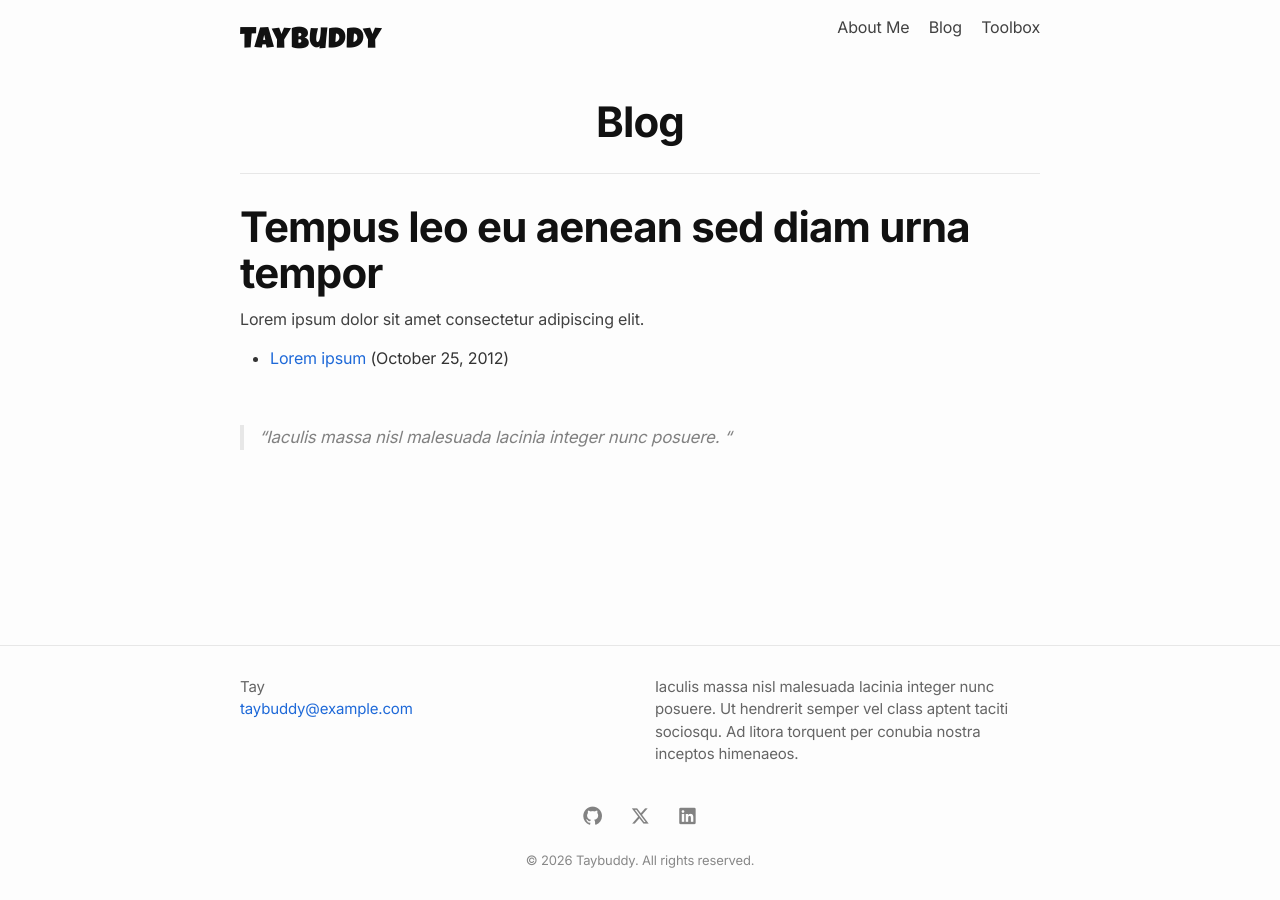
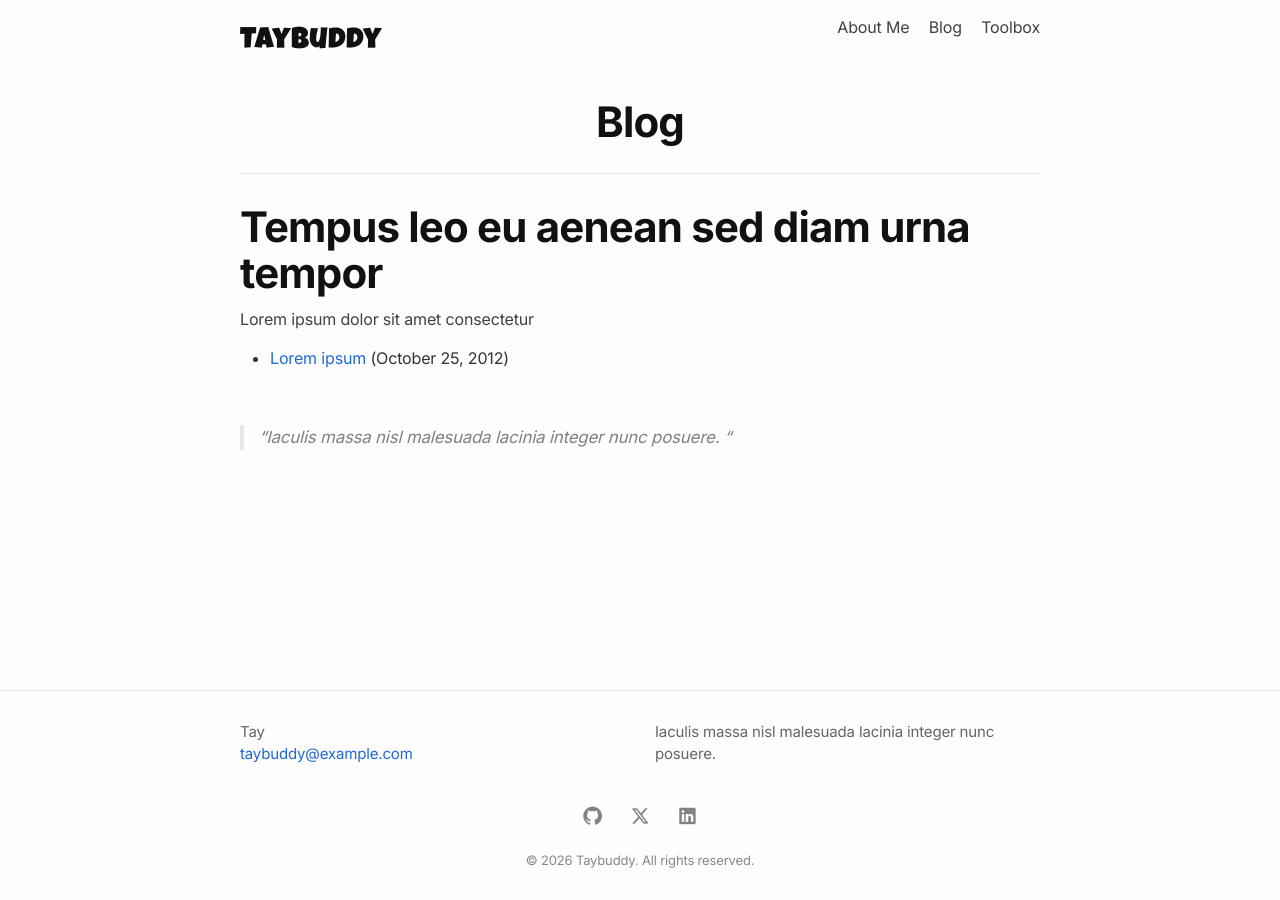
Before and after one commit to taybuddy/taybuddy.github.io, a Jekyll site: the page built from blog.md, in a window 1280 px wide. Built offline with Jekyll 4.4.1, drawn with Linux system fonts in a browser that asks for light colours; nearby versions of some CDN libraries.

Commit message:
Update info

```diff
--- a/_config.yml
+++ b/_config.yml
@@ -4,7 +4,7 @@ author:
   name: Tay
   email: taybuddy@example.com
 description: >
-  Iaculis massa nisl malesuada lacinia integer nunc posuere. Ut hendrerit semper vel class aptent taciti sociosqu. Ad litora torquent per conubia nostra inceptos himenaeos.
+  Iaculis massa nisl malesuada lacinia integer nunc posuere.
 
 # Build settings
 remote_theme: jekyll/minima
--- a/blog.md
+++ b/blog.md
@@ -6,7 +6,7 @@ permalink: /blog/
 
 # Tempus leo eu aenean sed diam urna tempor
 
-Lorem ipsum dolor sit amet consectetur adipiscing elit.
+Lorem ipsum dolor sit amet consectetur
 
 <ul>
   {% for post in site.posts %}
```
